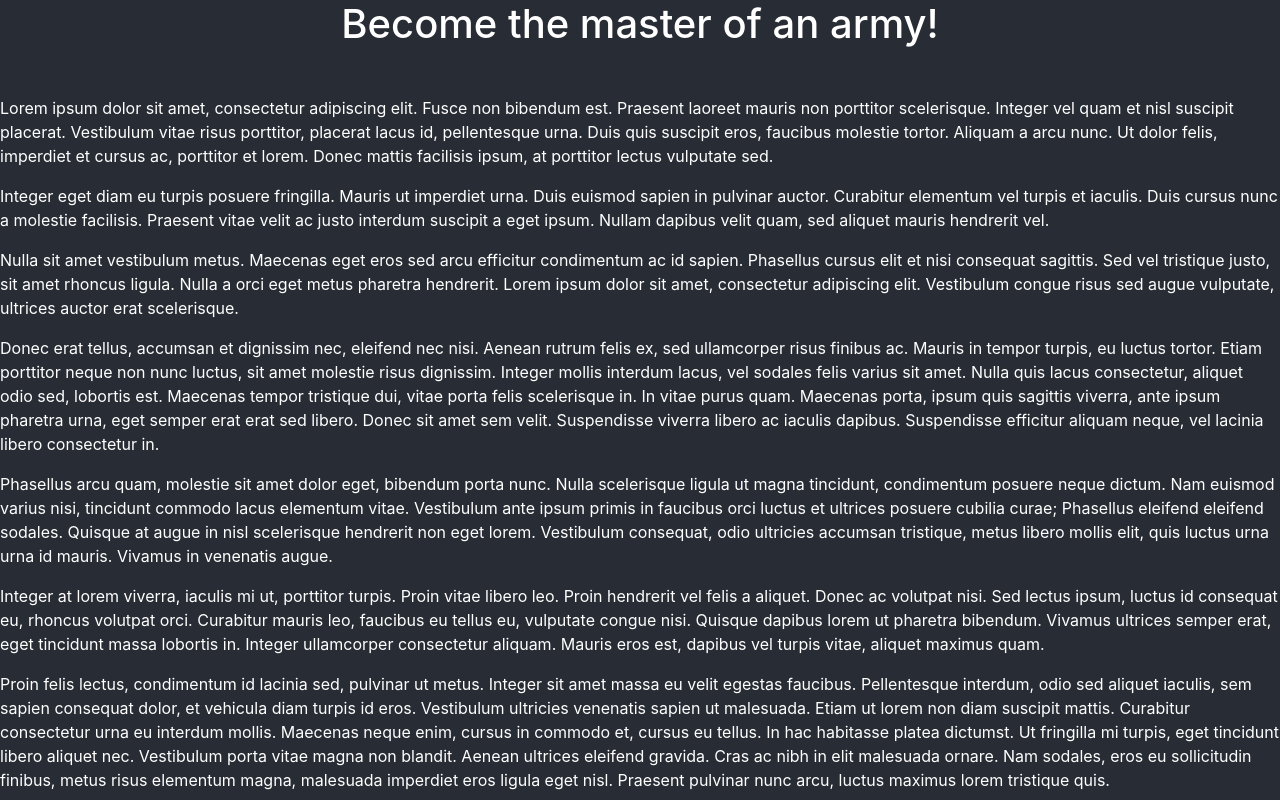
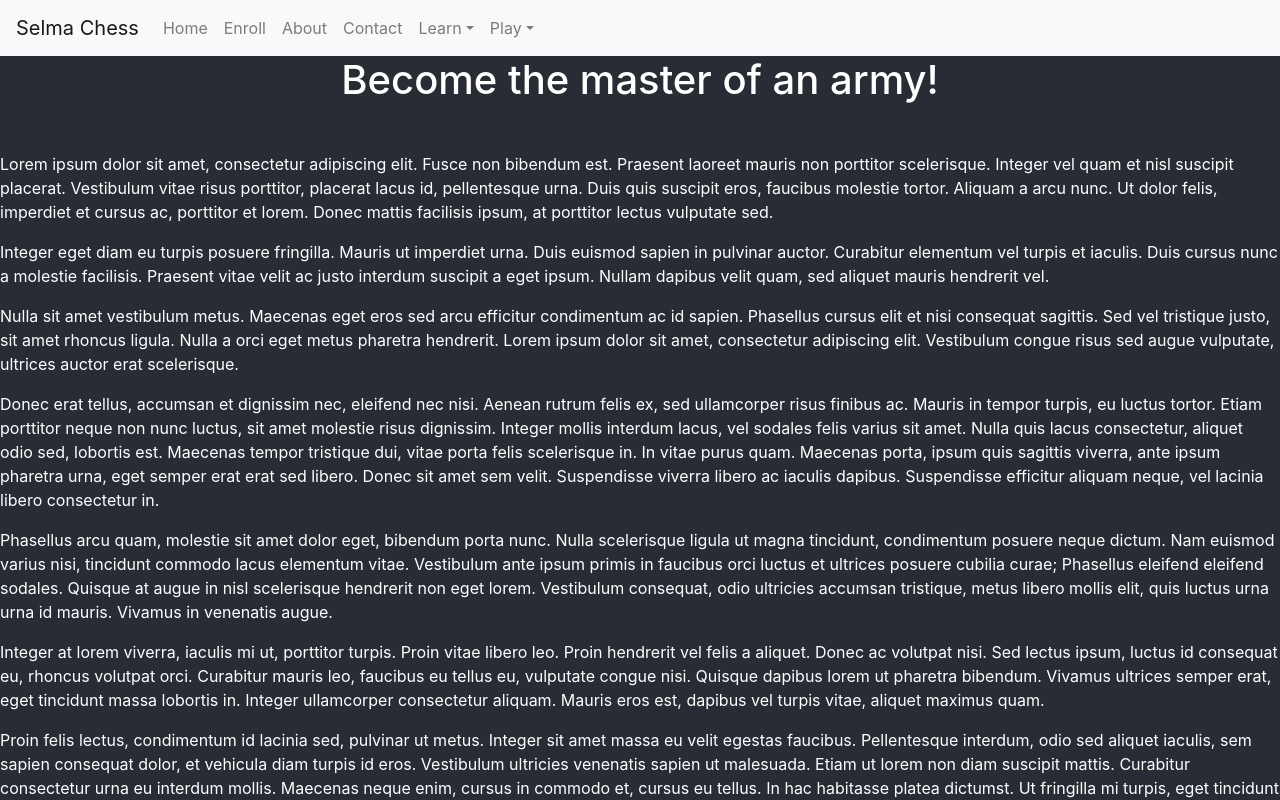
Before and after one commit to napoleon-commits/SelmaChessApp, a React (Create React App) app: page / in a window 1280 px wide. Shown: the top 800 px of the page. Built offline with nearby package versions, Linux system fonts and the light colour scheme.

Commit message:
added navbar

```diff
--- a/package.json
+++ b/package.json
@@ -6,7 +6,9 @@
     "@testing-library/jest-dom": "^4.2.4",
     "@testing-library/react": "^9.5.0",
     "@testing-library/user-event": "^7.2.1",
+    "bootstrap": "^4.4.1",
     "react": "^16.13.1",
+    "react-bootstrap": "^1.0.1",
     "react-dom": "^16.13.1",
     "react-router-dom": "^5.1.2",
     "react-scripts": "3.4.1"
--- a/public/index.html
+++ b/public/index.html
@@ -24,10 +24,7 @@
       work correctly both with client-side routing and a non-root public URL.
       Learn how to configure a non-root public URL by running `npm run build`.
     -->
-    <title>React App</title>
-
-    <link href="https://stackpath.bootstrapcdn.com/bootstrap/4.4.1/css/bootstrap.min.css" rel="stylesheet"
-      integrity="sha384-Vkoo8x4CGsO3+Hhxv8T/Q5PaXtkKtu6ug5TOeNV6gBiFeWPGFN9MuhOf23Q9Ifjh" crossorigin="anonymous" />
+    <title>Selma Chess</title>
   </head>
   <body>
     <noscript>You need to enable JavaScript to run this app.</noscript>
--- a/src/App.jsx
+++ b/src/App.jsx
@@ -2,12 +2,16 @@ import React from 'react';
 import Header from './components/Header';
 import Learn from './components/Learn';
 import Footer from './components/Footer';
+import CustomNav from './components/CustomNav';
 
+
+import 'bootstrap/dist/css/bootstrap.min.css';
 import './styles/common.css';
 
 function App() {
   return (
     <div className="bg-primary text-white">
+      <CustomNav />
       <Header />
       <Learn />
       <Footer />
--- /dev/null
+++ b/src/components/CustomNav.jsx
@@ -0,0 +1,34 @@
+import React from 'react';
+
+import {
+  Navbar,
+  Nav,
+  NavDropdown,
+} from 'react-bootstrap';
+
+
+const CustomNav = () => (
+  <Navbar bg="light" expand="lg">
+    <Navbar.Brand href="#home">Selma Chess</Navbar.Brand>
+    <Navbar.Toggle aria-controls="basic-navbar-nav" />
+    <Navbar.Collapse id="basic-navbar-nav">
+      <Nav className="mr-auto">
+        <Nav.Link href="/">Home</Nav.Link>
+        <Nav.Link href="/enroll">Enroll</Nav.Link>
+        <Nav.Link href="/about">About</Nav.Link>
+        <Nav.Link href="/contact">Contact</Nav.Link>
+        <NavDropdown title="Learn" id="basic-nav-dropdown">
+          <NavDropdown.Item href="/learn">Basics</NavDropdown.Item>
+          <NavDropdown.Item href="/videos">With Videos</NavDropdown.Item>
+        </NavDropdown>
+        <NavDropdown title="Play" id="basic-nav-dropdown">
+          <NavDropdown.Item href="/online">Against a Friend Online</NavDropdown.Item>
+          <NavDropdown.Item href="/offline">Against a Friend Offline</NavDropdown.Item>
+          <NavDropdown.Item href="/engine">Against Engine</NavDropdown.Item>
+        </NavDropdown>
+      </Nav>
+    </Navbar.Collapse>
+  </Navbar>
+);
+
+export default CustomNav;
--- /dev/null
+++ b/src/components/Videos.jsx
@@ -0,0 +1,7 @@
+import React from 'react';
+
+const Videos = () => (
+  <h2>Videos</h2>
+);
+
+export default Videos;
--- a/src/index.jsx
+++ b/src/index.jsx
@@ -17,6 +17,7 @@ import Learn from './components/Learn';
 import PlayEngine from './components/PlayEngine';
 import PlayOffline from './components/PlayOffline';
 import PlayOnline from './components/PlayOnline';
+import Videos from './components/Videos';
 
 ReactDOM.render(
   <React.StrictMode>
@@ -43,6 +44,9 @@ ReactDOM.render(
         <Route path="/online">
           <PlayOnline />
         </Route>
+        <Route path="/videos">
+          <Videos />
+        </Route>
         <Route path="/">
           <App />
         </Route>
```
Also changed, not shown: 1 other file (tests, documents, lock files or other folders).
